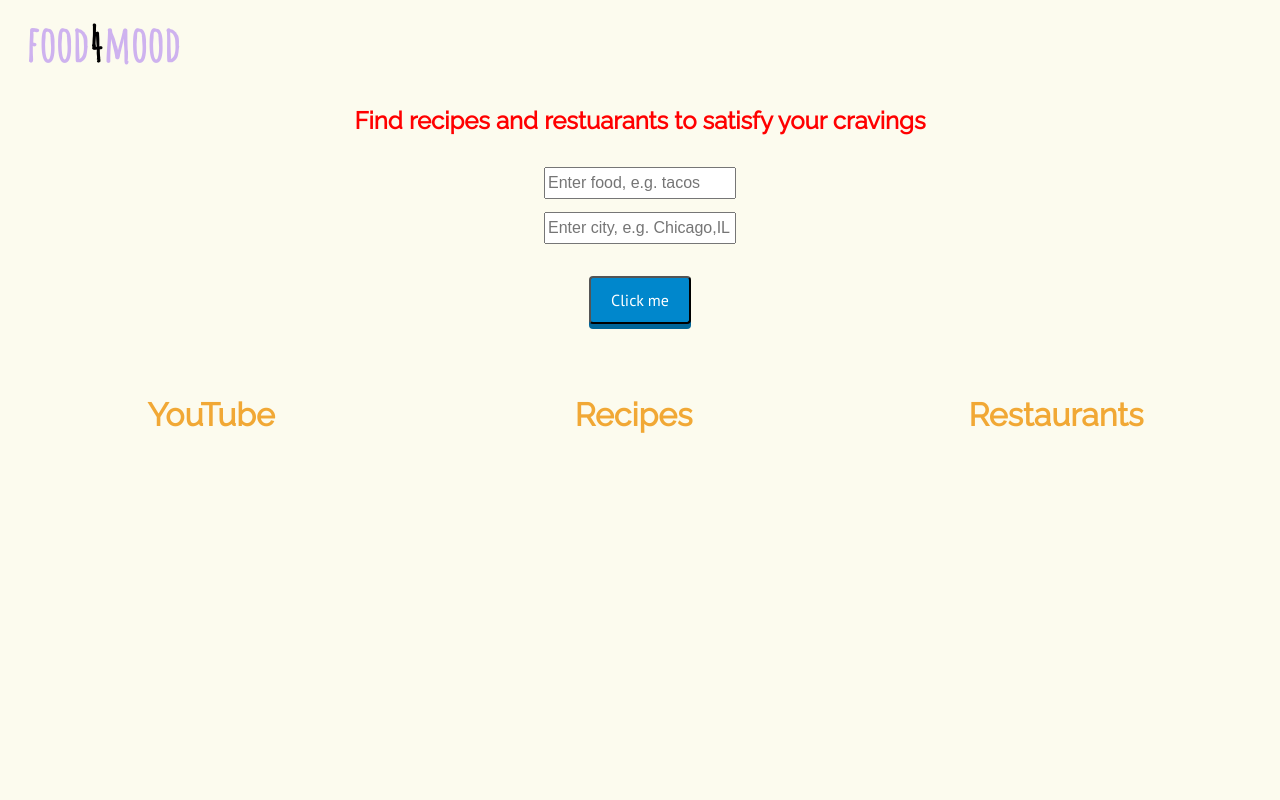
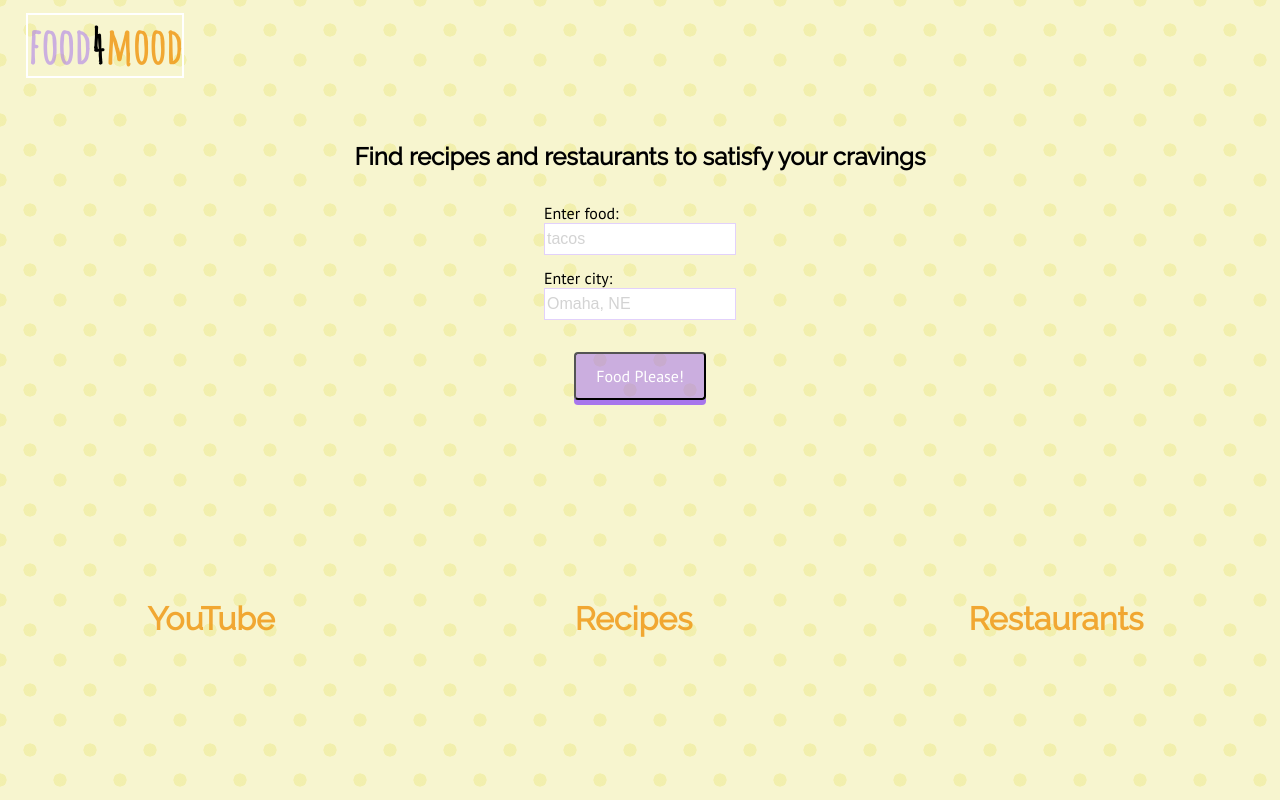
Before and after one commit to paulj2233/ApiProject, a plain HTML site: page index.html in a window 1280 px wide. Drawn offline with nearby package versions, Linux system fonts and the light colour scheme.

Commit message:
Added hover effects to the h3 links.  Added a gradient background, which I will probably change.  Added a alt attribute to the images.  Made changes to the HTML to make in more a11y friendly

```diff
--- a/index.css
+++ b/index.css
@@ -5,8 +5,13 @@
 body {
   margin: 0;
   /*background-color: rgba(217, 41, 39, .1);*/
-  background-color: rgba(230, 225, 98, .1);
+ /* background-color: rgba(230, 225, 98, .1);*/
   font-family: 'PT Sans', sans-serif;
+ background-color: rgba(230, 225, 98, .3);
+background-image: radial-gradient(rgba(230, 225, 98, .3) 15%, transparent 16%),
+radial-gradient(rgba(230, 225, 98, .3) 15%, transparent 16%);
+background-size:60px 60px;
+background-position: 0 0, 30px 30px;
 }
 
 
@@ -22,7 +27,13 @@ a {
 .youTubeLinks {
 	text-align: center;
 	/*color: rgba(0, 141, 43, .9);*/
-	color: rgba(18, 124, 166, .9);
+	/*color: rgba(18, 124, 166, .9);*/
+	color: rgba(159, 105, 240, .5);
+	/*color: black;*/
+}
+
+.youTubeLinks:hover {
+	color: rgba(159, 105, 240, .9);
 }
 
 .youTubeContainer {
@@ -52,6 +63,8 @@ h1 {
 	margin-left: 2%;
     margin-top: 1%;
     color: rgba(159, 105, 240, .5);
+    display: inline-block;
+    border: 2px solid white;
 
 }
 
@@ -71,10 +84,26 @@ h2 {
 
 h3 {
 	text-align: center;
+	/*color: black;*/
+	font-weight: 900;
+	font-size: 1.3em;
+	color: rgba(159, 105, 240, .5);
 	/*color: rgba(0, 141, 43, .9);*/
-	color: rgba(18, 124, 166, .9);
+	/*color: rgba(18, 124, 166, .9);*/
 	font-family: 'Raleway', sans-serif;
+}
 
+h3:hover {
+	color: rgba(159, 105, 240, .9);
+}
+
+h4 {
+	color: black;
+	/*color: rgba(159, 105, 240, .9);*/
+	/*color: rgba(240, 159, 32, .5);*/
+	/*color: red;*/
+	font-size: 1.5em;
+	font-family: 'Raleway', sans-serif;
 }
 
 #restaurantResults {
@@ -87,9 +116,9 @@ h3 {
 }
 
 button {
-   background: #0087cc;
+    background-color: rgba(159, 105, 240, .5);
     border-radius: 4px;
-  box-shadow: 0 5px 0 #006599;
+    box-shadow: 0 5px 0 rgba(159, 105, 240, .9);
     color: #fff;
     cursor: pointer;
     font: inherit;
@@ -100,7 +129,7 @@ button {
 }
 
 button:active {
-	box-shadow: 0 2px 0 #006599;
+	box-shadow: 0 2px 0 rgba(159, 105, 240, .9);
     transform: translateY(3px);
 }
 
@@ -110,14 +139,17 @@ button:active {
 
 .hover:hover {
 	/*background-color: rgba(230, 225, 98, .3);*/
-	background-color: rgba(240, 159, 32, .3);
-	box-shadow: 0 2px 0 #006599;
+	/*background-color: rgba(240, 159, 32, .3);*/
+	background-color: white;
+	box-shadow: 0 2px 0 rgba(159, 105, 240, .9);
 	transform:translate(0px,-10px);
+
 }
 
 
 .inputGroup {
 	text-align: center;
+	margin-bottom: 10%;
 }
 
 .form {
@@ -137,6 +169,7 @@ input {
 	width: 100%;
 	height: 4vh;
 	font-size: 1em;
+	border: .5px solid rgba(159, 105, 240, .3);
 }
 
 .labelText {
@@ -145,8 +178,33 @@ input {
 	font-family: 'Raleway', sans-serif;
 }
 
-h4 {
-	color: red;
-	font-size: 1.5em;
-	font-family: 'Raleway', sans-serif;
+::placeholder {
+	color: lightgrey;
 }
+
+.moodInTitle {
+	color: rgba(240, 159, 32, .9);
+}
+
+img {
+	width: 100%;
+}
+
+@media only screen and (max-width: 720px) {
+
+	.column {
+		width: 100%;
+
+	}
+
+	img {
+		width: 50%;
+	}
+
+	.hover {
+		width: 75%;
+		margin-left: auto;
+		margin-right: auto;
+	}
+
+	}
--- a/index.html
+++ b/index.html
@@ -3,44 +3,57 @@
 <head>
 	<title>API Project</title>
 	<meta charset="utf-8">
+	<meta name="viewport" content="width=device-width, initial-scale=1">
 	<link rel="stylesheet" type="text/css" href="index.css">
 	<link href="https://fonts.googleapis.com/css?family=Amatic+SC|PT+Sans|Raleway" rel="stylesheet">
 	<script src="https://developer.edamam.com/attribution/badge.js"></script>
 </head>
 <body>
-	<h1>food<span class="fourInTitle">4</span>mood</h1>
+	<header role="banner">
+		<h1>food<span class="fourInTitle">4</span><span class="moodInTitle">mood</span></h1>
+	</header>
+	<main role="main">
 		<form class="form">
-		<div class="inputGroup">
-			<h4>Find recipes and restuarants to satisfy your cravings</h4>
-		<label for="search">
-		<input type="text" placeholder="Enter food, e.g. tacos" name="search" id="search">
+			<section class="inputGroup">
+				<header>
+					<h4>Find recipes and restaurants to satisfy your cravings</h4>
+				</header>
+				<label for="search"> Enter food:
+					<input type="text" placeholder="tacos" name="search" id="search">
 				</label>
-		<label for="city">
-		<input type="text" placeholder="Enter city, e.g. Chicago,IL" name="search" id="city">
+				<label for="city"> Enter city:
+					<input type="text" placeholder="Omaha, NE" name="search" id="city">
 				</label>
 				</br>
-		<button type="submit" >Click me</button>
-		</div>
+				<button type="submit">Food Please!</button>
+			</section>
 		</form>
 
-	<div class="row">
-		<div class="column">
+		<section class="row">
+			<section class="column">
+				<header>
 					<h2>YouTube</h2>
+				</header>
 				<p id="youtubeResults"></p>
-		</div>
+			</section>
 
-		<div class="column column2">
+			<section class="column column2">
+				<header>
 					<h2>Recipes</h2>
+				</header>
 				<p id="recipeResults"></p>
-		</div>
+			</section>
 
-		<div class="column">
+			<section class="column">
+				<header>
 					<h2>Restaurants</h2>
+				</header>
 				<p id="restaurantResults"></p>
-		</div>
+			</section>
 
-		<div id="edamam-badge" data-color="white"></div>
-	</div>
+			<section id="edamam-badge" data-color="white"></section>
+		</section>
+	</main>
 	<script src="https://ajax.googleapis.com/ajax/libs/jquery/3.3.1/jquery.min.js"></script>
 	<script src="index.js"></script>
 </body>
--- a/index.js
+++ b/index.js
@@ -84,14 +84,14 @@ function renderRecipes (item) {
 	const originalRecipe = item.recipe.url;
 
 	return `<div class="hover">
-				<h3>${label}</h3>
+				<a href="${originalRecipe}"><h3>${label}</h3></a>
 				<ul>
 					<li>${ingredients[0]}</li>
 					<li>${ingredients[1] || ""}</li>
 					<li>${ingredients[2] || ""}</li>
 					<li>${ingredients[3] || ""}</li>
 					<li>${ingredients[4] || ""}</li>
-					<li><a href="${originalRecipe}">Recipe Instructions</a></li>
+
 				</ul>
 				</br>
 				</br>
@@ -129,7 +129,7 @@ function render (item) {
 	let image = item.snippet.thumbnails.medium.url;
 	return `<div class="youTubeContainer hover">
 				<h3><a href= ${href} class="youTubeLinks">${title}</a></h3>
-				<img src=${image}>
+				<img src=${image} alt=${title}>
 				<br/>
 				<br/>
 				<br/>
```
Lines whose indentation alone changed are shown as unchanged.
